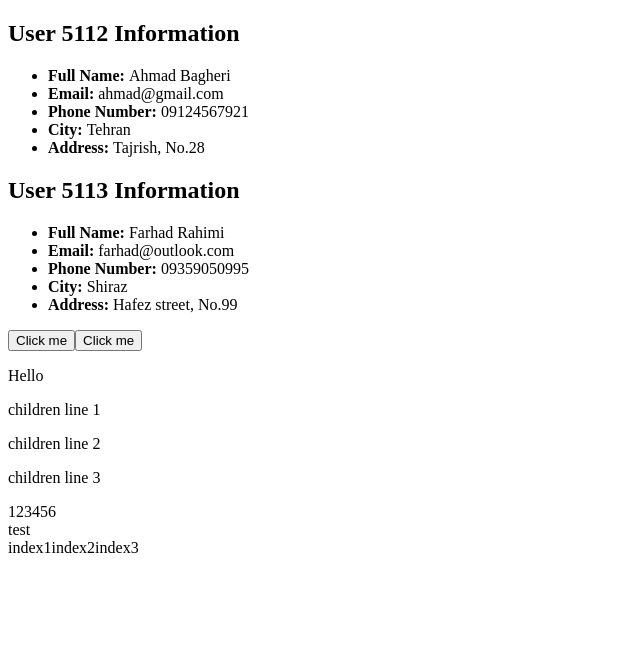
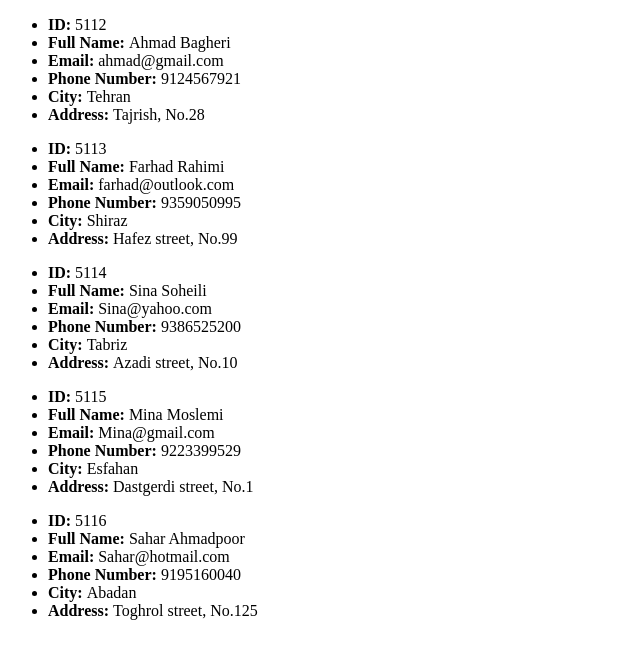
Before and after one commit to homayoonghadiri/React_Course_Project, a React (Vite) app: page / in a window 1280 px wide. Shown: the top 658 px of the page, without its empty margins (0-640 px from the left). Built offline with nearby package versions, Linux system fonts and the light colour scheme.

Commit message:
map & key

```diff
--- a/src/App.jsx
+++ b/src/App.jsx
@@ -1,37 +1,25 @@
-import { useState } from "react";
 import User from "./User";
-import ChildComponent from "./ChildComponent";
 
 
 const App = () => {
 
-    const [text, setText] = useState('Hello');
-    const changeText1 = () => {
-        setText('Mr Mostofi');
-        console.log(text);
-    }
-    const changeText2 = () => {
-        setText('Miss Rostami');
-    }
+    const users = [
+        { id: 5112, fullName: "Ahmad Bagheri", email: "ahmad@gmail.com", phone: 9124567921, city: "Tehran", address: "Tajrish, No.28" },
+        { id: 5113, fullName: "Farhad Rahimi", email: "farhad@outlook.com", phone: 9359050995, city: "Shiraz", address: "Hafez street, No.99" },
+        { id: 5114, fullName: "Sina Soheili", email: "Sina@yahoo.com", phone: 9386525200, city: "Tabriz", address: "Azadi street, No.10" },
+        { id: 5115, fullName: "Mina Moslemi", email: "Mina@gmail.com", phone: 9223399529, city: "Esfahan", address: "Dastgerdi street, No.1" },
+        { id: 5116, fullName: "Sahar Ahmadpoor", email: "Sahar@hotmail.com", phone: 9195160040, city: "Abadan", address: "Toghrol street, No.125" }
+    ];
 
     return (
         <>
-            <User id="5112" fullName="Ahmad Bagheri" email="ahmad@gmail.com" phone="09124567921" city="Tehran" address="Tajrish, No.28" />
-            <User id="5113" fullName="Farhad Rahimi" email="farhad@outlook.com" phone="09359050995" city="Shiraz" address="Hafez street, No.99" />
-
-            <button onClick={changeText1}>Click me</button>
-            <button onClick={changeText2}>Click me</button>
-            <ChildComponent text={text}>
-                <p>children line 1</p>
-                <p>children line 2</p>
-                <p>children line 3</p>
-                {123456}<br/>
-                <span>test</span><br/>
-                {['index1', 'index2', 'index3']}
-            </ChildComponent>
+            {
+                users.map((user) => (
+                    <User key={user.id} id={user.id} fullName={user.fullName} email={user.email} phone={user.phone} city={user.city} address={user.address}  />
+                ))
+            }
         </>
     );
-
 };
 
 export default App;
--- a/src/User.jsx
+++ b/src/User.jsx
@@ -2,8 +2,9 @@ const User = ({id, fullName, email, phone, address, city}) => {
 
     return (
         <div className="user-info">
-            <h2>User {id} Information</h2>
+            {/* <h2>User {id} Information</h2> */}
             <ul>
+               <li><strong>ID: </strong>{id}</li>
                <li><strong>Full Name: </strong>{fullName}</li>
                <li><strong>Email: </strong>{email}</li>
                <li><strong>Phone Number: </strong>{phone}</li>
```
